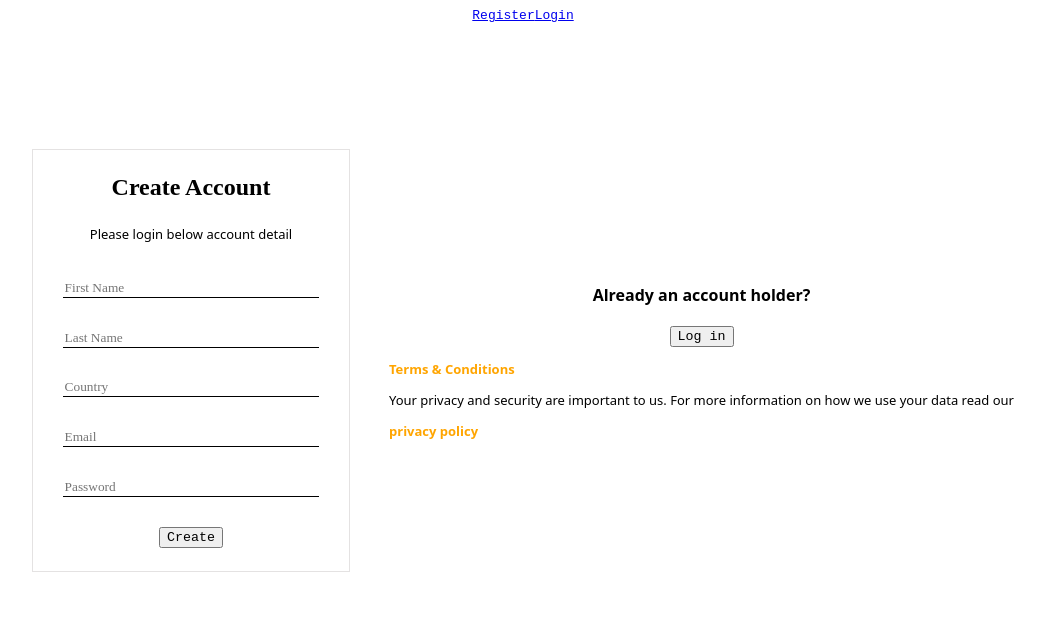
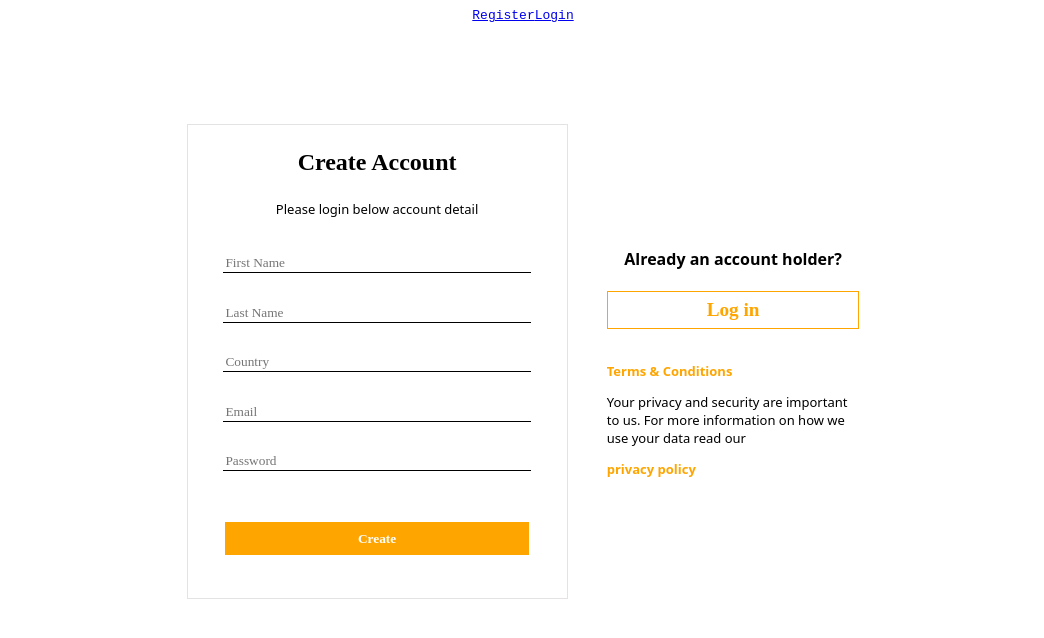
Before and after one commit to C4-Rubaalnadi/MERAKI_Academy_Project_5, a React (Create React App) app in the folder frontend/: page /register in a window 1280 px wide. Shown: the top 638 px of the page, without its empty margins (117-1161 px from the left). Built offline with nearby package versions, Linux system fonts and the light colour scheme.

Commit message:
update style to register page

```diff
--- a/frontend/src/components/register/register.css
+++ b/frontend/src/components/register/register.css
@@ -4,11 +4,11 @@
     gap: 5ch;
     align-items: center;
     justify-content: center;
-    margin-top: 10%;
+    margin-top: 8%;
 }
 
 .divRegister {
-    width: 25%;
+    width: 30%;
     border: solid 0.1ch rgb(228, 226, 226);
 }
 
@@ -37,3 +37,64 @@
     width: 80%;
     font-family: cursive;
 }
+
+.btnRegister {
+    width: 80%;
+    height: 5ch;
+    background-color: orange;
+    border: solid orange 0.3ch;
+    color: white;
+    font-size: larg;
+    font-family: cursive;
+    font-weight: bold;
+    margin-bottom: 3ch;
+    margin-top: 3ch;
+}
+
+.btnRegister:hover {
+    background-color: white;
+    color: orange;
+    cursor: pointer;
+}
+
+.divRegister2 {
+    width: 20%;
+}
+
+.btnLog_in {
+    height: 4ch;
+    border: solid orange 0.2ch;
+    background-color: white;
+    color: orange;
+    cursor: pointer;
+    width: 100%;
+    font-size: larger;
+    font-family: cursive;
+    font-weight: bold;
+    margin-bottom: 2ch;
+}
+
+.btnLog_in:hover {
+    background-color: whitesmoke;
+}
+
+.paraghraphQ {
+    font-family: system-ui;
+    font-weight: bold;
+    padding-bottom: 0.5ch;
+
+}
+
+.paraghraphC {
+    font-family: system-ui;
+    color: orange;
+    font-size: small;
+    font-weight: bold;
+    text-align: left;
+}
+
+.paraghraph {
+    font-family: system-ui;
+    font-size: small;
+    text-align: left;
+}
```
